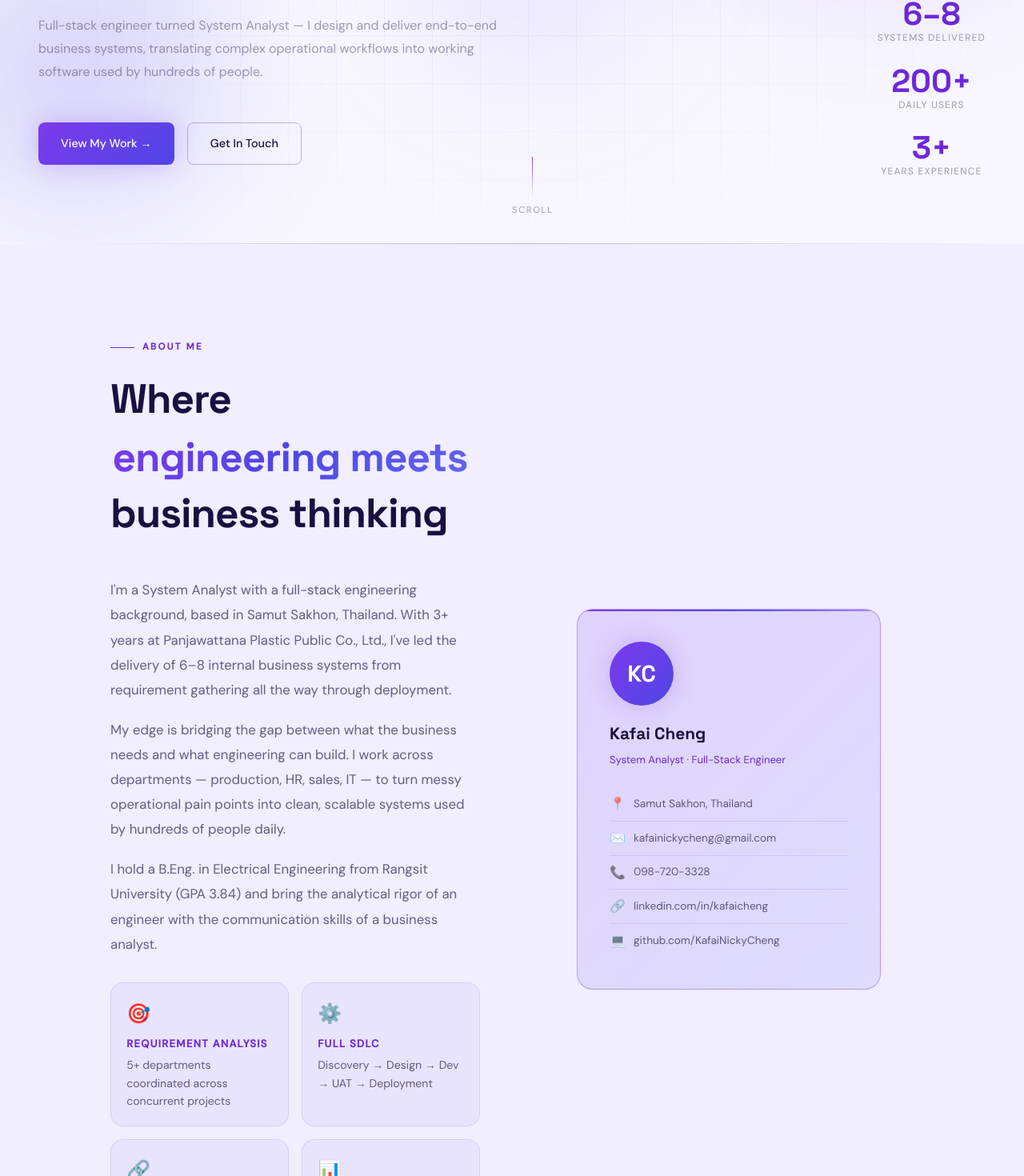
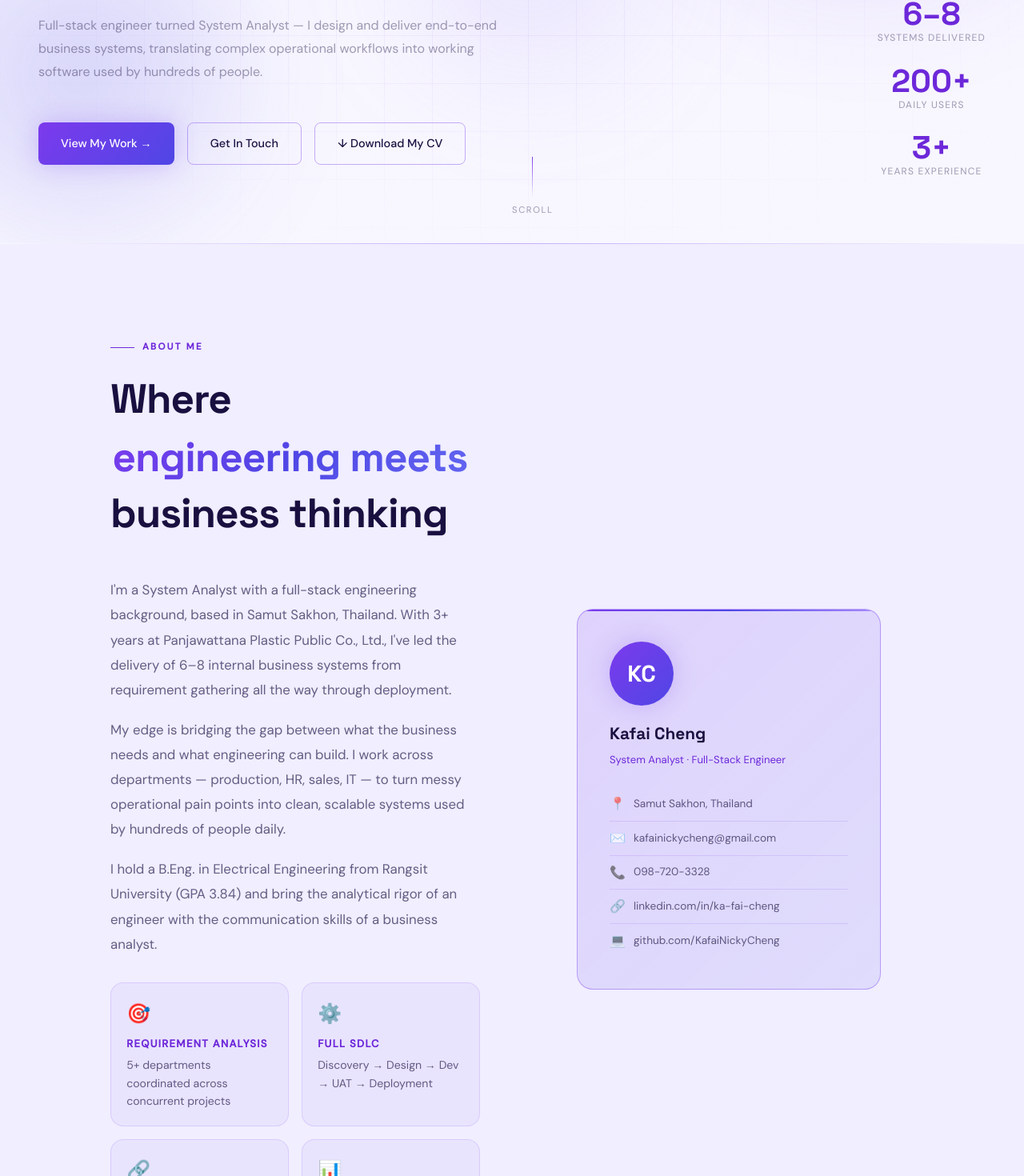
Before and after one commit to KafaiNickyCheng/Portfolio, a Next.js app: page / in a window 1280 px wide. Shown: the part 496-1966 px from the top of the page at 80% size. Built offline with nearby package versions, Linux system fonts and the light colour scheme; no server answers.

Commit message:
feat: Add Download My CV Button

```diff
--- a/src/components/sections/Hero.tsx
+++ b/src/components/sections/Hero.tsx
@@ -98,6 +98,14 @@ export default function Hero() {
         >
           <a href="/projects" onClick={(e) => { e.preventDefault(); document.getElementById("projects")?.scrollIntoView({ behavior: "smooth" }); }} className="btn-neon">View My Work →</a>
           <a href="/contact" onClick={(e) => { e.preventDefault(); document.getElementById("contact")?.scrollIntoView({ behavior: "smooth" }); }} className="btn-outline">Get In Touch</a>
+          <a
+            href="/cv.pdf"
+            download="Kafai_Cheng_CV.pdf"
+            className="btn-outline"
+            style={{ gap: 8 }}
+          >
+            ↓ Download My CV
+          </a>
         </div>
       </div>
 
--- a/src/data/portfolio.ts
+++ b/src/data/portfolio.ts
@@ -18,9 +18,9 @@ export const personal = {
   email: "kafainickycheng@gmail.com",
   phone: "098-720-3328",
   location: "Samut Sakhon, Thailand",
-  linkedin: "linkedin.com/in/kafaicheng",
+  linkedin: "linkedin.com/in/ka-fai-cheng",
   github: "github.com/KafaiNickyCheng",
-  linkedinUrl: "https://linkedin.com/in/kafaicheng",
+  linkedinUrl: "https://linkedin.com/in/ka-fai-cheng",
   githubUrl: "https://github.com/KafaiNickyCheng",
 };
 
```
Also changed, not shown: 2 other files (tests, documents, lock files or other folders).
